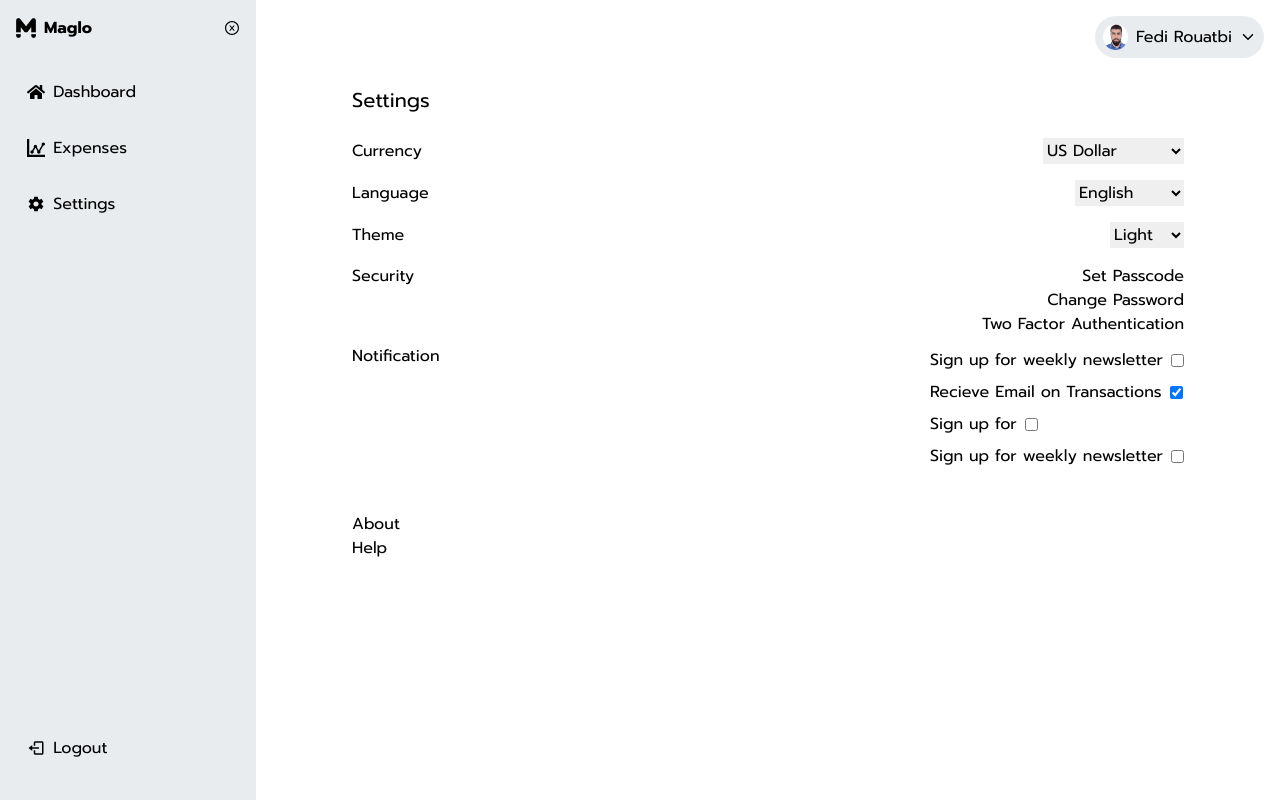
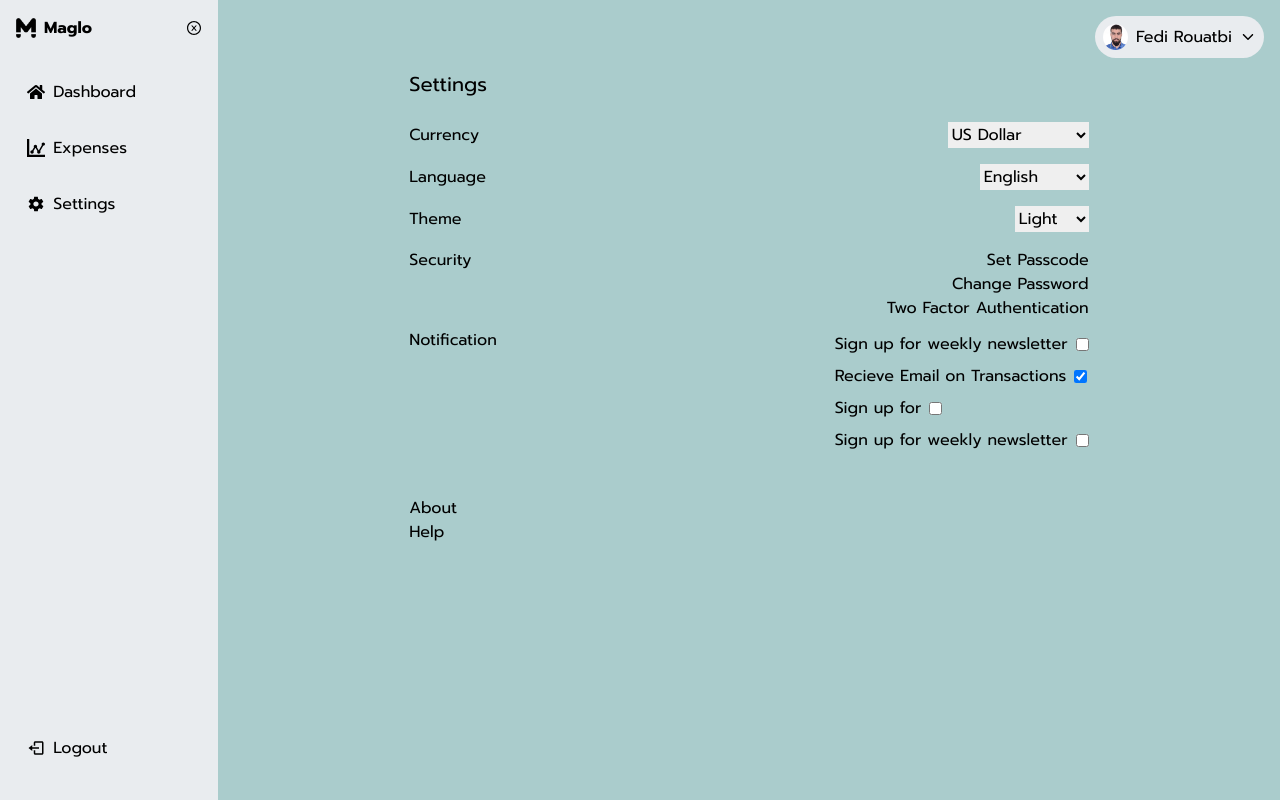
Before and after one commit to FediRouatbi/Expense-Tracker, a React (Create React App) app: page /Settings in a window 1280 px wide. Built offline with nearby package versions, Linux system fonts and the light colour scheme.

Commit message:
Refactoring css rules

```diff
--- a/src/App.css
+++ b/src/App.css
@@ -1,15 +1,22 @@
-.container {
+.mycontainer {
+  width: 100%;
   min-height: 100vh;
   display: flex;
+  background-color: #acc;
 }
-.flex {
+.container__inner{
+  width: inherit;
+}
+
+.myflex {
   display: flex;
-  flex-grow: 1;
+  /* flex-grow: 1; */
+  justify-content: space-between;
+  justify-items: center;
 
 }
 
 .login{
   height: 100vh;
-  width: 400px;
  background-color: #acc
 }
--- a/src/App.js
+++ b/src/App.js
@@ -8,19 +8,18 @@ import AllExpenses from "./pages/AllExpenses";
 import Settings from "./pages/Settings";
 import Login from "./pages/Login";
 function App() {
-
-
   return (
     <BrowserRouter>
-      <div className="container">
+      <div className="mycontainer">
+        <Nav />
+        <div className="container__inner">
           <Sticky />
-        <Nav />
           <Routes>
             <Route path="/" element={<Login />} />
             <Route
               path="/home"
               element={
-              <div className="flex">
+                <div className="myflex">
                   <Main />
                   <Aside />
                 </div>
@@ -30,6 +29,7 @@ function App() {
             <Route path="/Settings" element={<Settings />} />
           </Routes>
         </div>
+      </div>
     </BrowserRouter>
   );
 }
--- a/src/components/Aside.js
+++ b/src/components/Aside.js
@@ -1,15 +1,15 @@
 import React from "react";
 import "./aside.scss";
-
-
 import Title from "./Title";
 import Recurred from "./Recurred";
+
 const Aside = () => {
   return (
     <aside className="aside">
-
       <Title text="Recurring" />
       <div className="expense">
+        <Recurred />
+        <Recurred />
         <Recurred />
       </div>
     </aside>
--- a/src/components/aside.scss
+++ b/src/components/aside.scss
@@ -1,9 +1,18 @@
 .aside {
-  width: 20%;
+  // width: 100px;
   padding: 1em;
   display: flex;
   flex-direction: column;
-  gap: 2em;
+  gap: 0.3em;
   margin-top: 70px;
   flex-grow: 1;
+  background-color: aqua;
 }
+
+.expense{
+  display: flex;
+  flex-direction: column;
+  align-items: center;
+  justify-items: start;
+  gap: 0.5em;
+}
--- a/src/components/curve.scss
+++ b/src/components/curve.scss
@@ -2,5 +2,5 @@
   border: 1px solid #aaa;
   border-radius: 8px;
   padding: 1em;
-  height: 1000px;
+  height: 100px;
 }
--- a/src/components/main.scss
+++ b/src/components/main.scss
@@ -1,10 +1,12 @@
 .main {
-  width: 60%;
+  // width: 60%;
   padding: 1em;
   display: flex;
   flex-direction: column;
   align-items: stretch;
+  justify-items: center;
+  flex-grow: 5;
   gap: 2em;
-  margin-top: 70px;
-  overflow: auto;
+  margin-top: 20px;
+  // overflow: auto;
 }
--- a/src/components/nav.scss
+++ b/src/components/nav.scss
@@ -1,5 +1,6 @@
 .nav {
   width: 20%;
+  height: 100vh;
   background-color: #e9ecef;
   padding: 1em;
   display: flex;
--- a/src/components/recurred.scss
+++ b/src/components/recurred.scss
@@ -2,6 +2,7 @@
   display: flex;
   justify-content: space-between;
   align-items: center;
+  gap: 1.5em;
   &__amount {
     font-weight: 700;
     margin-right: 0.7em;
@@ -10,7 +11,7 @@
     display: flex;
     justify-content: flex-start;
     align-items: center;
-    gap: 1em;
+    gap: 0.5em;
     text-transform: capitalize;
     &--about-name {
     }
--- a/src/components/sticky.scss
+++ b/src/components/sticky.scss
@@ -1,8 +1,8 @@
 .top {
   display: flex;
   padding: 1em;
-  justify-content: flex-end;
-  align-items: center;
+  // justify-content: flex-end;
+  // align-items: center;
   position: absolute;
   right: 0;
   top: 0;
--- a/src/components/title.scss
+++ b/src/components/title.scss
@@ -3,11 +3,12 @@
   justify-content: space-between;
   align-items: flex-start;
   font-weight: 700;
+  margin-bottom: 0.7em;
 
   &__view {
     display: flex;
     align-items: center;
-    gap: 0.5em;
+    // gap: 0.5em;
     color: #40c057;
     cursor: pointer;
   }
```
Lines whose indentation alone changed are shown as unchanged.
